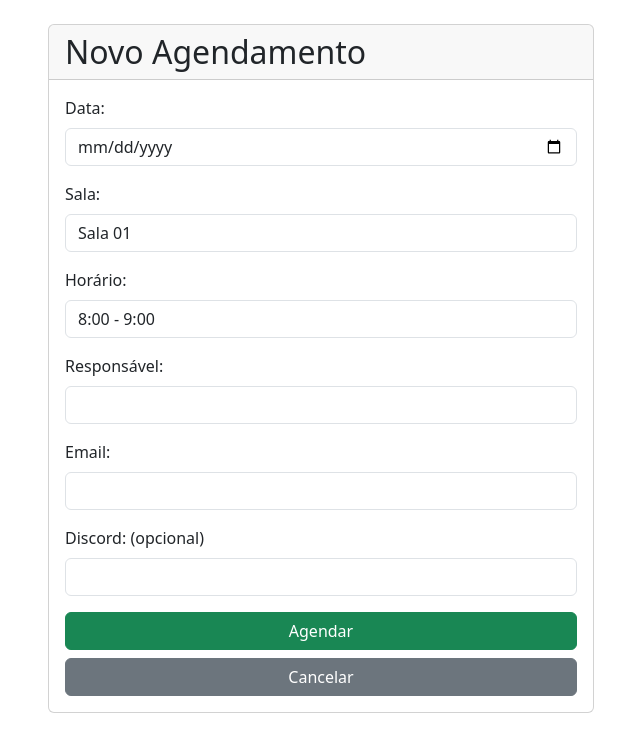
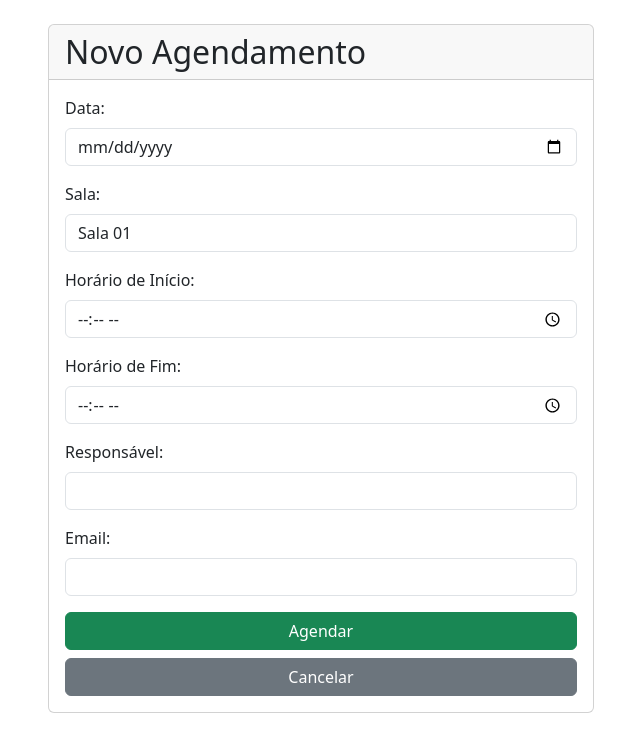
Before and after one commit to iot-guardiao/guardiao-web-flask, a Flask app: page /novo-agendamento in a window 1280 px wide. Shown: the part 56-800 px from the top of the page, without its empty margins (319-959 px from the left). Run offline with Flask 3, Linux system fonts and the light colour scheme.

Commit message:
refactor booking form and routes to improve data handling and user experience

```diff
--- a/app/routes.py
+++ b/app/routes.py
@@ -1,4 +1,5 @@
 from flask import Blueprint, render_template, request, redirect, url_for, flash
+from app.config import Config
 import requests
 from datetime import datetime
 
@@ -11,17 +12,19 @@ def home():
 @main.route('/novo-agendamento', methods=['GET', 'POST'])
 def new_booking():
     if request.method == 'POST':
+        # Captura os dados do formulário
         booking_data = {
+            'responsavel': request.form.get('responsavel'),
+            'sala': request.form.get('sala'),
             'data': request.form.get('data'),
-            'sala': request.form.get('sala'),
-            'horario': request.form.get('horario'),
-            'responsavel': request.form.get('responsavel'),
-            'email': request.form.get('email'),
-            'discord': request.form.get('discord', '')
+            'hora_inicio': request.form.get('hora_inicio'),  # Corrigido
+            'hora_fim': request.form.get('hora_fim'),        # Corrigido
+            'email': request.form.get('email')
         }
 
         try:
-            response = requests.post(f"{Config.FASTAPI_URL}/agendar", json=booking_data)
+            # Faz o POST para o backend
+            response = requests.post(f"{Config.FASTAPI_URL}/agendamentos/", json=booking_data)
             if response.status_code == 200:
                 flash('Agendamento realizado com sucesso!', 'success')
                 return redirect(url_for('main.my_bookings'))
@@ -35,9 +38,10 @@ def new_booking():
 @main.route('/meus-agendamentos')
 def my_bookings():
     try:
-        response = requests.get(f"{Config.FASTAPI_URL}/agendamentos")
+        # Faz o GET para listar os agendamentos
+        response = requests.get(f"{Config.FASTAPI_URL}/agendamentos/")
         if response.status_code == 200:
-            bookings = response.json()
+            bookings = response.json().get('agendamentos', [])
         else:
             bookings = []
             flash('Erro ao carregar agendamentos.', 'error')
--- a/app/templates/booking_form.html
+++ b/app/templates/booking_form.html
@@ -25,13 +25,13 @@
                     </div>
 
                     <div class="mb-3">
-                        <label for="horario" class="form-label">Horário:</label>
-                        <select class="form-control" id="horario" name="horario" required>
-                            <option value="8-9">8:00 - 9:00</option>
-                            <option value="9-10">9:00 - 10:00</option>
-                            <option value="10-11">10:00 - 11:00</option>
-                            <option value="11-12">11:00 - 12:00</option>
-                        </select>
+                        <label for="hora_inicio" class="form-label">Horário de Início:</label>
+                        <input type="time" class="form-control" id="hora_inicio" name="hora_inicio" required>
+                    </div>
+
+                    <div class="mb-3">
+                        <label for="hora_fim" class="form-label">Horário de Fim:</label>
+                        <input type="time" class="form-control" id="hora_fim" name="hora_fim" required>
                     </div>
 
                     <div class="mb-3">
@@ -44,11 +44,6 @@
                         <input type="email" class="form-control" id="email" name="email" required>
                     </div>
 
-                    <div class="mb-3">
-                        <label for="discord" class="form-label">Discord: (opcional)</label>
-                        <input type="text" class="form-control" id="discord" name="discord">
-                    </div>
-
                     <div class="d-grid gap-2">
                         <button type="submit" class="btn btn-success">Agendar</button>
                         <a href="{{ url_for('main.home') }}" class="btn btn-secondary">Cancelar</a>
```
